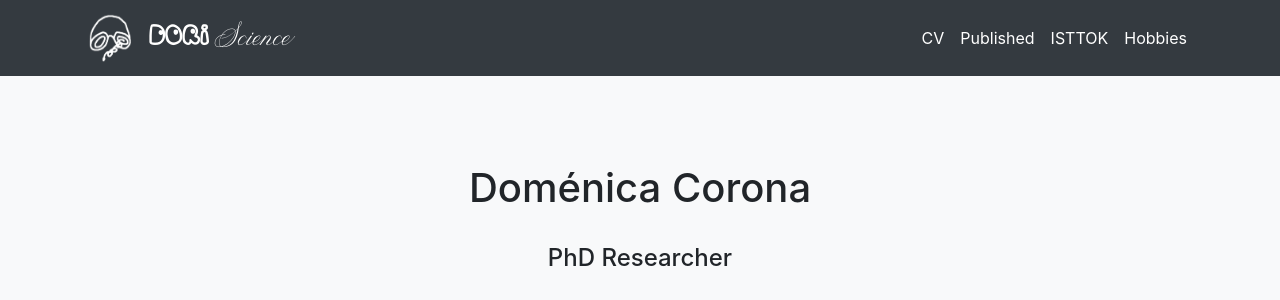
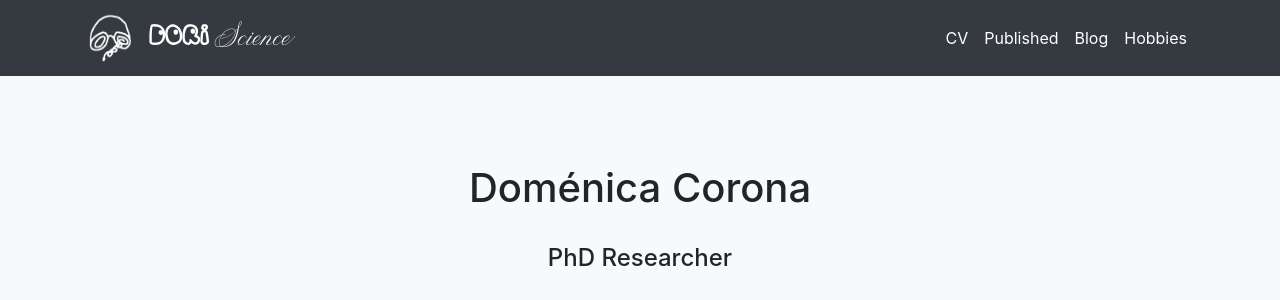
Before and after one commit to Sakbe/WebPage, a Django app: page /about in a window 1280 px wide. Shown: the top 300 px of the page. Run offline with Django 3.2, Linux system fonts and the light colour scheme; data that the repository does not hold is empty; some libraries are stand-ins or nearby versions.

Commit message:
Modified navbar with blog label

```diff
--- a/doriscience/templates/partials/_navbar.html
+++ b/doriscience/templates/partials/_navbar.html
@@ -15,7 +15,7 @@
                     <!-- <a class="nav-item nav-link active" href="#">Home <span class="sr-only">(current)</span></a> -->
                     <a class="nav-item nav-link" href="{% url 'cv' %}">CV</a>
                     <a class="nav-item nav-link" href="{% url 'published' %}">Published</a>
-                    <a class="nav-item nav-link" href="{% url 'blog' %}">ISTTOK</a>
+                    <a class="nav-item nav-link" href="{% url 'blog' %}">Blog</a>
                     <a class="nav-item nav-link" href="{% url 'hobbies' %}">Hobbies</a>
                 </div>
             </div>
```
